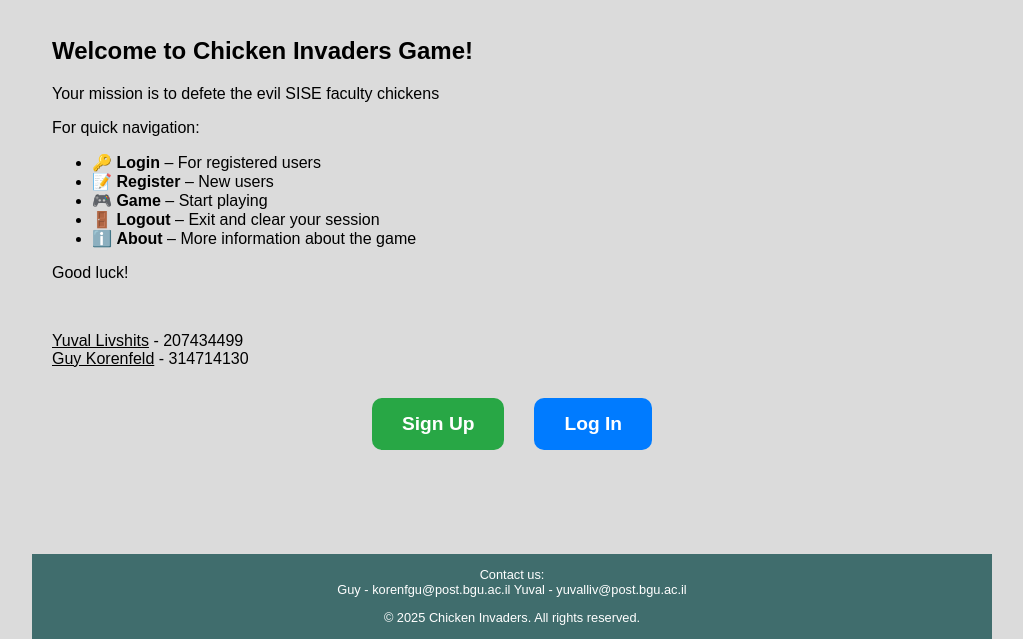
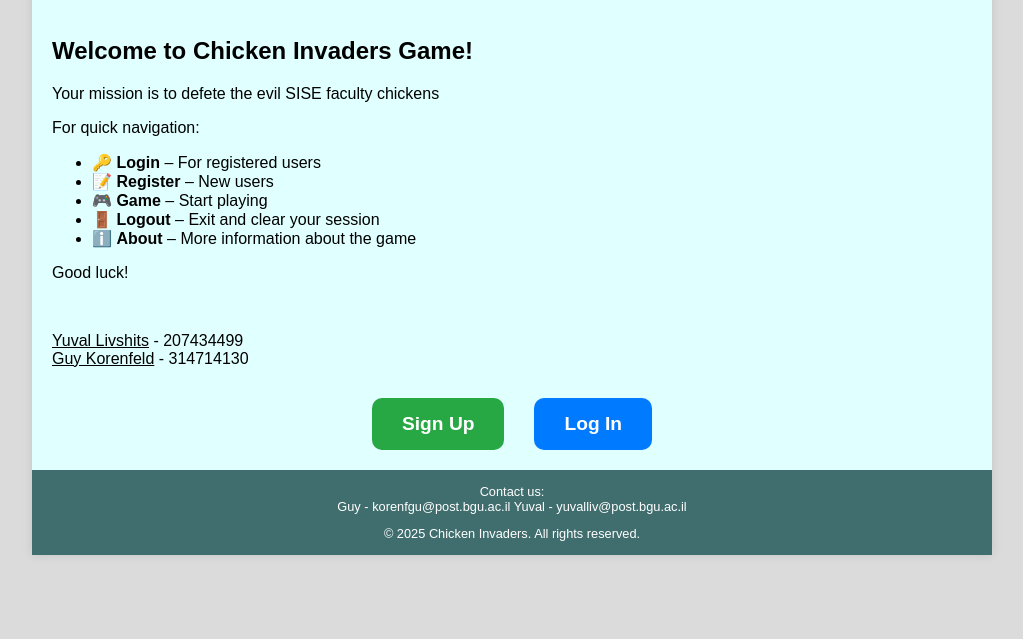
Before and after one commit to WED-2023/assignment2-314714130_207434499_assignment2, a plain HTML site: page index.html in a window 1280 px wide. Shown: the part 161-800 px from the top of the page, without its empty margins (128-1151 px from the left). Drawn offline with Linux system fonts and the light colour scheme.

Commit message:
changed back

```diff
--- a/style.css
+++ b/style.css
@@ -1,10 +1,3 @@
-html, body {
-  height: auto;
-  min-height: 100vh;
-  margin: 0;
-  padding: 0;
-  overflow-x: hidden;
-}
 
 
 
@@ -50,9 +43,8 @@ body {
   #container {
     max-width: 960px;
     margin: auto;
-    min-height: 100vh;
-    display: flex;
-    flex-direction: column;
+    background-color: lightcyan;
+    box-shadow: 0 0 10px rgba(0,0,0,0.1);
   }
 
   header {
@@ -94,9 +86,10 @@ body {
   }
 
   main {
-    flex-grow: 1;
     padding: 20px;
+    min-height: 400px;
   }
+
 
   /* Modal overlay */
 #modal-overlay {
```
